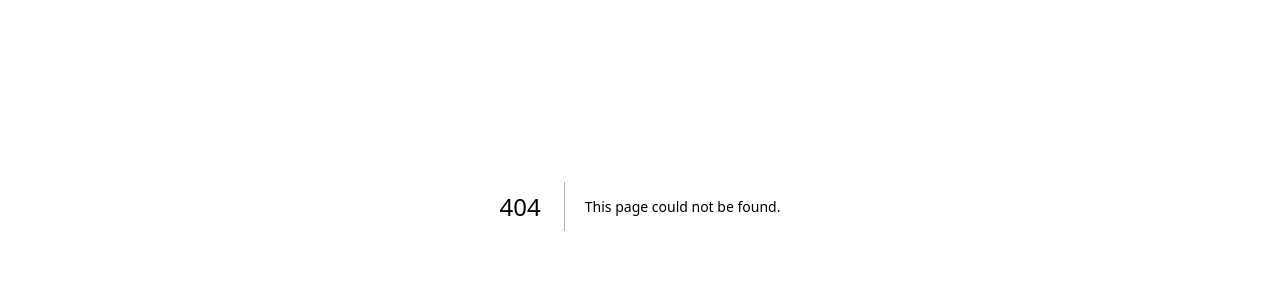
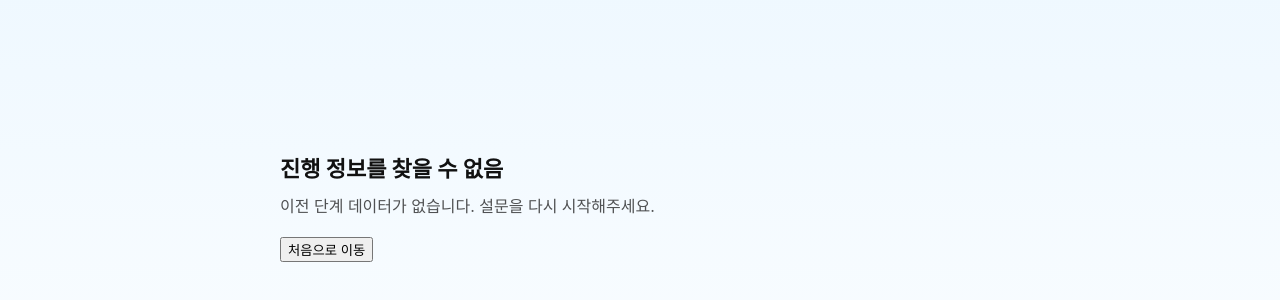
Before and after one commit to grantpaik100-lgtm/triplan-mvp2, a Next.js app: page /followup in a window 1280 px wide. Before the commit this address had no page. Shown: the part 194-494 px from the top of the page. Built offline with nearby package versions, Linux system fonts and the light colour scheme.

Commit message:
Create page.tsx

```diff
--- /dev/null
+++ b/app/followup/page.tsx
@@ -0,0 +1,5 @@
+import FollowupMiniApp from "./FollowupMiniApp";
+
+export default function FollowupPage() {
+  return <FollowupMiniApp />;
+}
```
